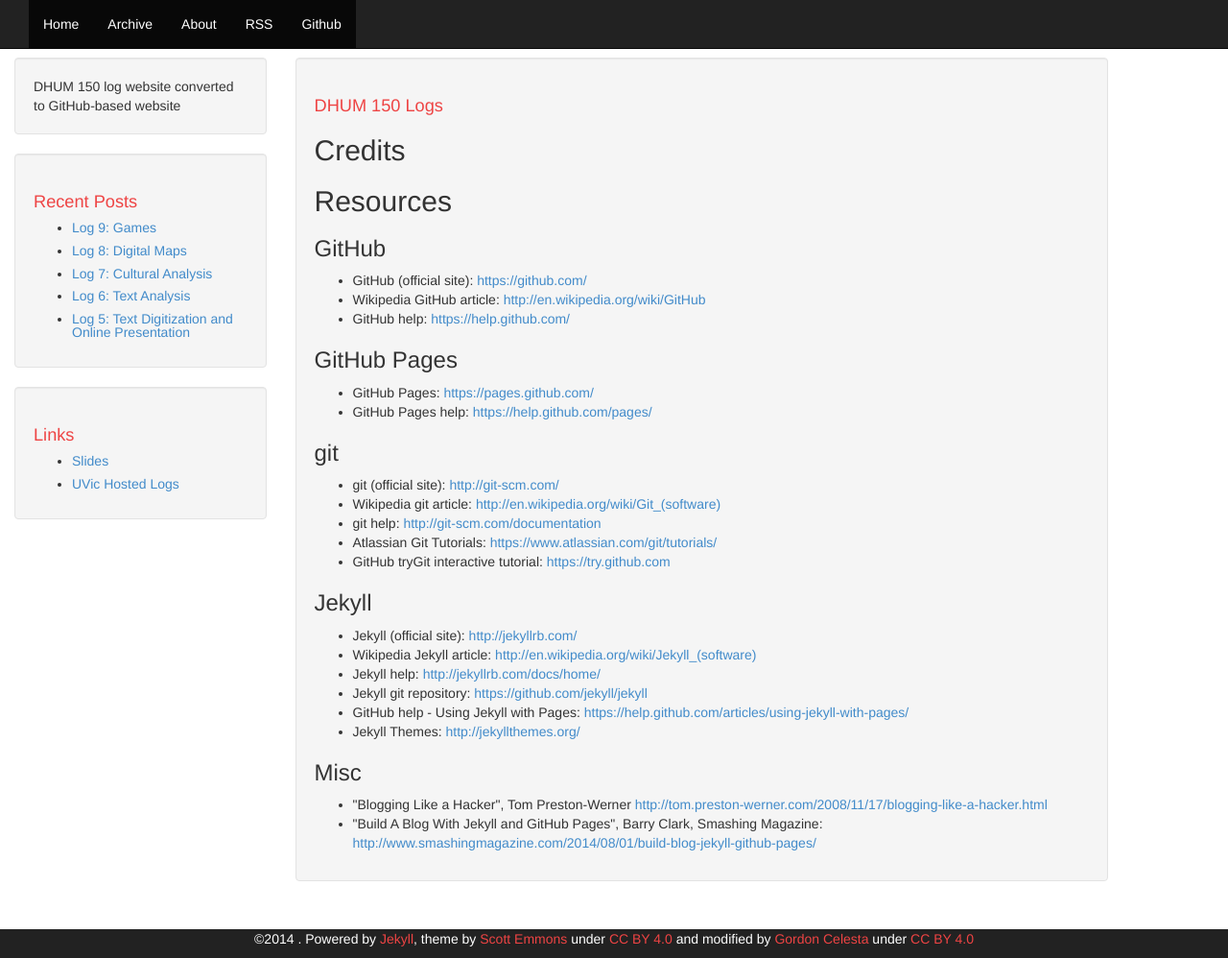
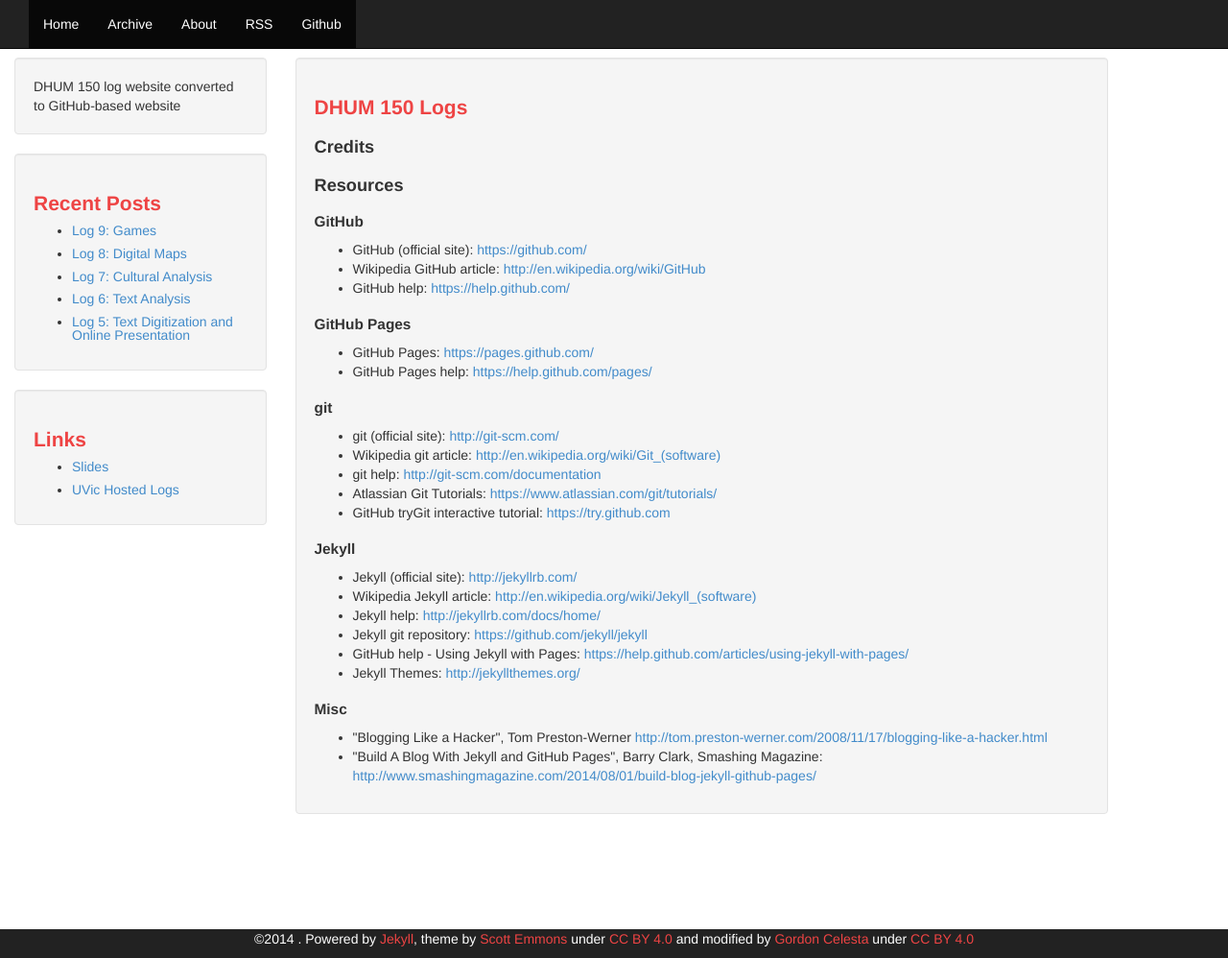
Before and after one commit to gcelesta/gcelesta.github.io, a Jekyll site: the page built from about.html, in a window 1280 px wide and 998 px high. Shown: the whole window at 96% size. Built offline with Jekyll 4.4.1, drawn with Linux system fonts in a browser that asks for light colours; Markdown is read by kramdown in place of the engine named in the settings.

Commit message:
Styled H2 and H3 elements

```diff
--- a/css/theme.css
+++ b/css/theme.css
@@ -39,7 +39,18 @@
 
 .well h1 {
     color: #ee4444;
+    font-size: 1.5em;
+    font-weight: bold;
+}
+
+.well h2 {
     font-size: 1.3em;
+    font-weight: bold;
+}
+
+.well h3 {
+    font-size: 1.1em;
+    font-weight: bold;
 }
 
 .author {
```
